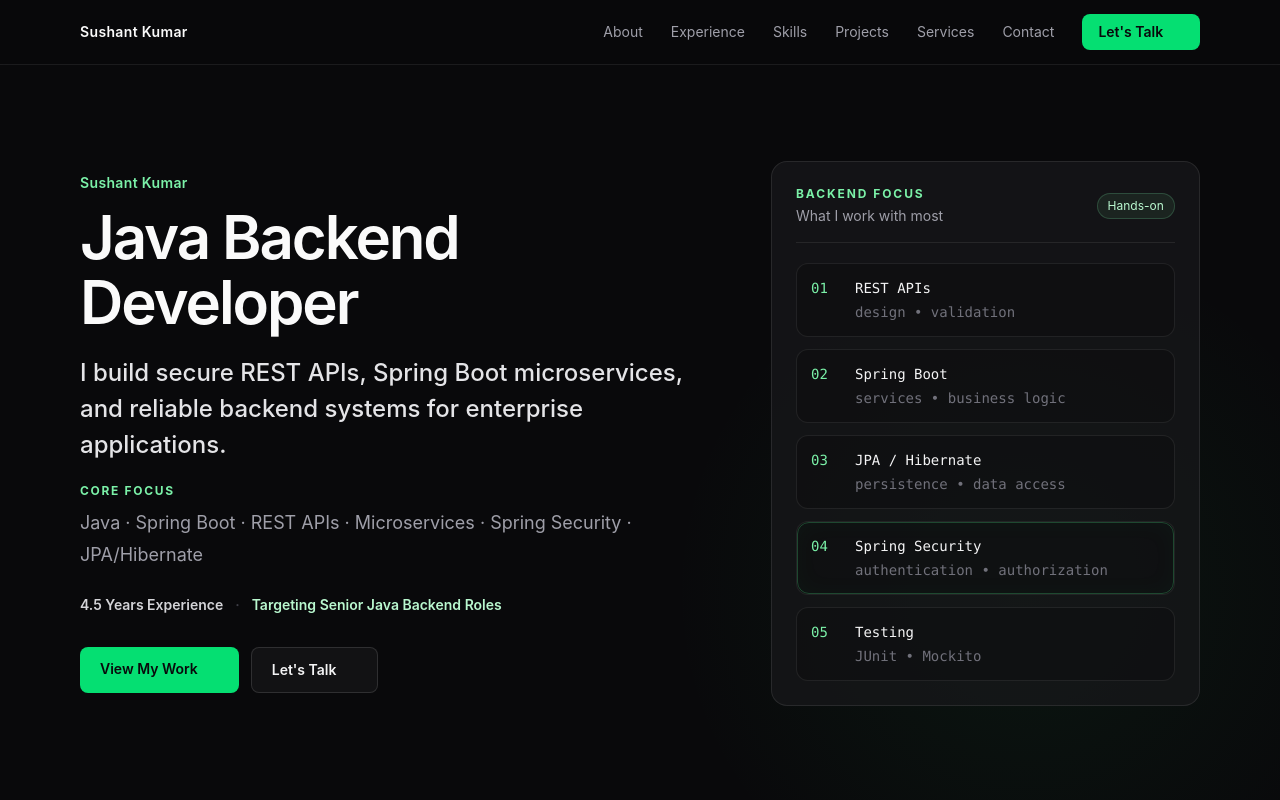
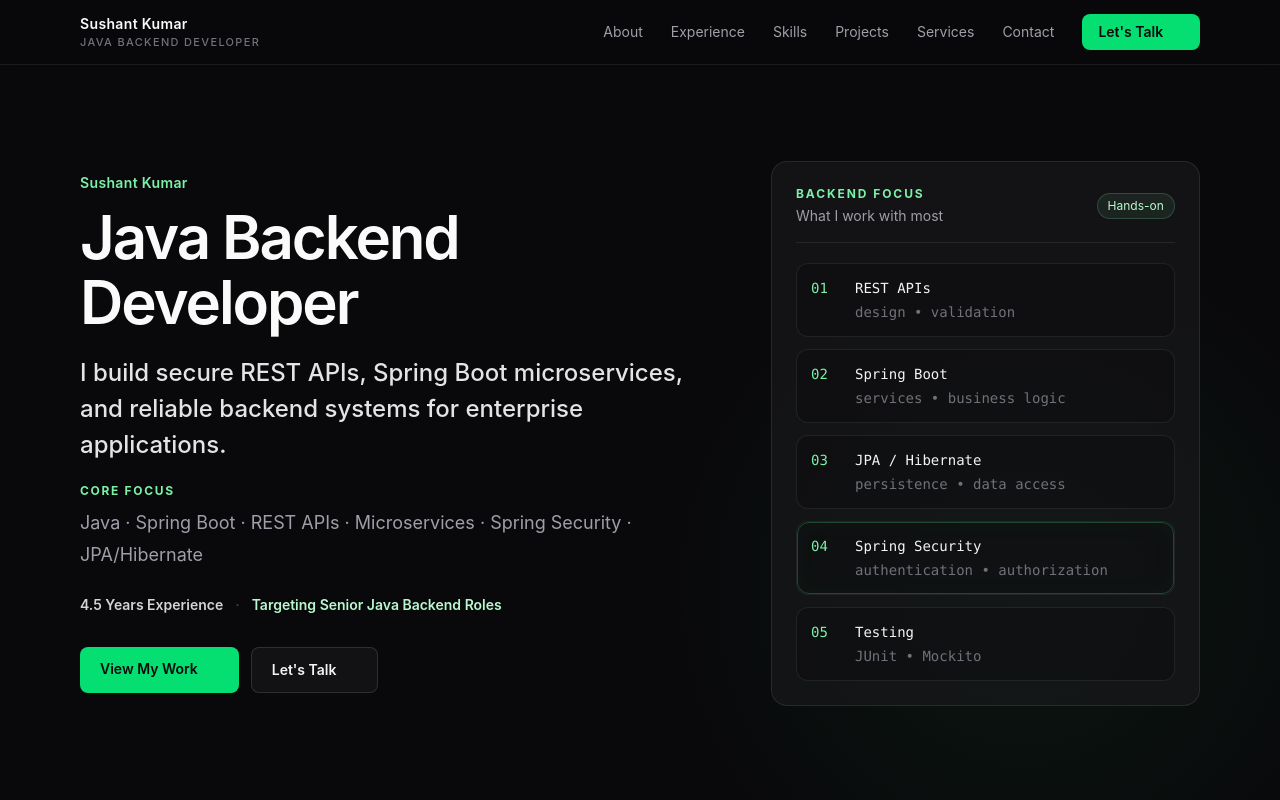
Before and after one commit to sushantapi/sushant-portfolio-v1, a React (Vite) app: page / in a window 1280 px wide. Shown: the top 800 px of the page. Built offline with nearby package versions, Linux system fonts and the light colour scheme.

Commit message:
feat: make portfolio identity explicit in navigation

```diff
--- a/src/components/Navbar.tsx
+++ b/src/components/Navbar.tsx
@@ -15,8 +15,9 @@ export function Navbar() {
   return (
     <header className={`nav-shell sticky top-0 z-50 border-b border-white/8 bg-zinc-950/88 backdrop-blur ${scrolled ? 'is-scrolled' : ''}`}>
       <div className="section-shell flex h-16 items-center justify-between">
-        <a href="#top" className="text-sm font-semibold tracking-wide text-zinc-50" aria-label="Sushant Kumar home">
-          {siteConfig.name}
+        <a href="#top" className="group flex flex-col leading-tight" aria-label="Sushant Kumar Java Backend Developer portfolio home">
+          <span className="text-sm font-semibold tracking-wide text-zinc-50">{siteConfig.name}</span>
+          <span className="mt-0.5 text-[11px] font-medium uppercase tracking-[0.12em] text-zinc-500 transition group-hover:text-green-300">Java Backend Developer</span>
         </a>
 
         <nav className="hidden items-center gap-7 md:flex" aria-label="Primary navigation">
```
